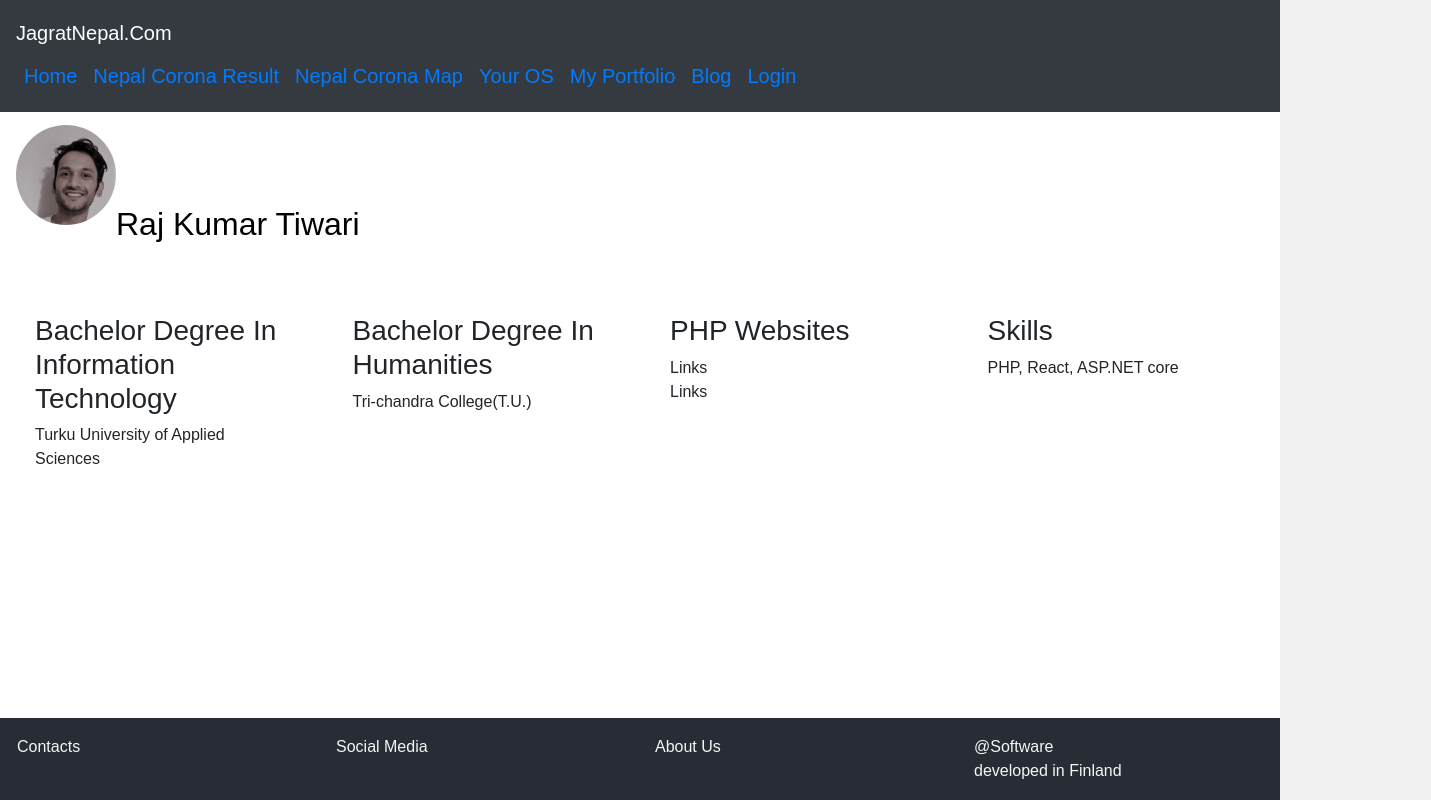
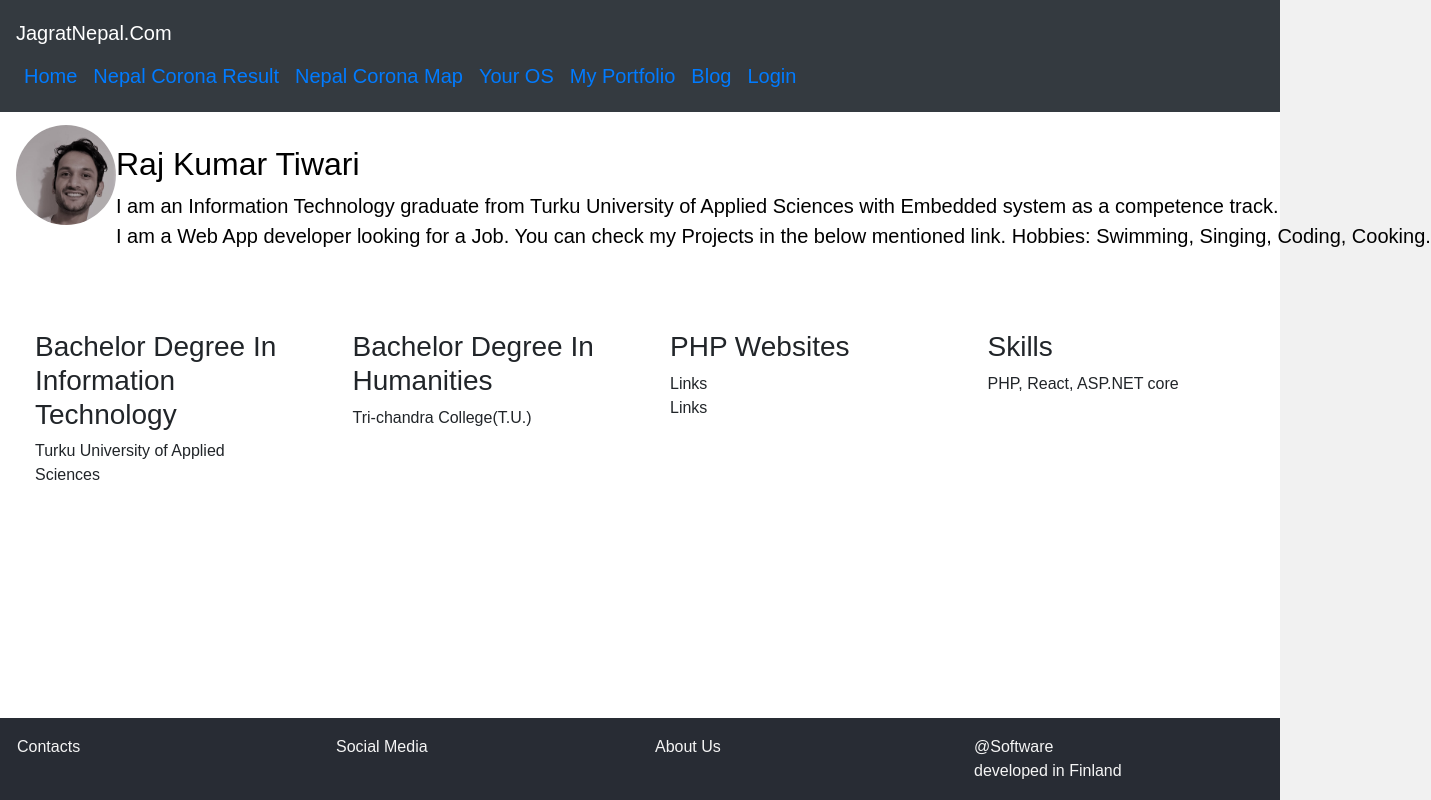
Before and after one commit to SannatKumar/transparency-nepal, a React (Create React App) app: page /portfolio in a window 1280 px wide. Shown: the top 800 px of the page, 1431 px wide, since content can reach past the window. Built offline with nearby package versions, Linux system fonts and the light colour scheme.

Commit message:
class and id added

```diff
--- a/src/PortFolio.js
+++ b/src/PortFolio.js
@@ -11,17 +11,26 @@ class PortFolio extends React.Component {
         <div className="Header">
           <Navbar bg="white" variant="white">
             <Navbar.Brand href="#home">
+            <div className="introductionnav">
               <div className="pic-title">
                 <img src={rajkumar} className="profile-pic" alt="rajkumar" />
-                <br />
-                <br />
+
+
                 <h2 className="username">Raj Kumar Tiwari</h2>
+                <p id="biodetail">I am an Information Technology graduate from Turku University of Applied Sciences with Embedded system as a competence track.
+                  <br />I am a Web App developer looking for a Job. You can check my Projects in the below mentioned link.
+                  Hobbies: Swimming, Singing, Coding, Cooking.
+                </p>
               </div>
+              </div>
+
+
+
             </Navbar.Brand>
           </Navbar>
         </div>
 
-        <div className="portbody">
+        <div className="portbody" id ="portbody">
           <div class="row">
             <div class="column">
               <div class="content">
```
